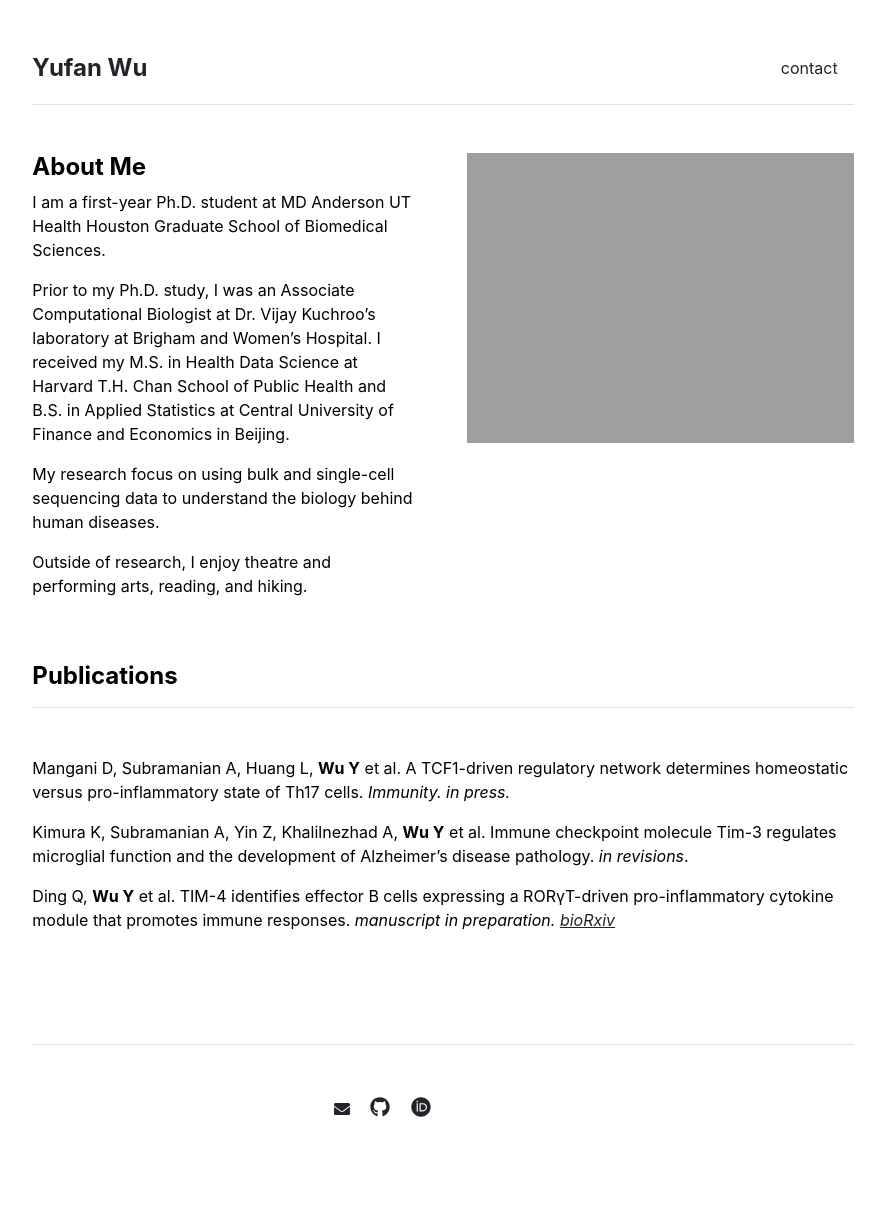
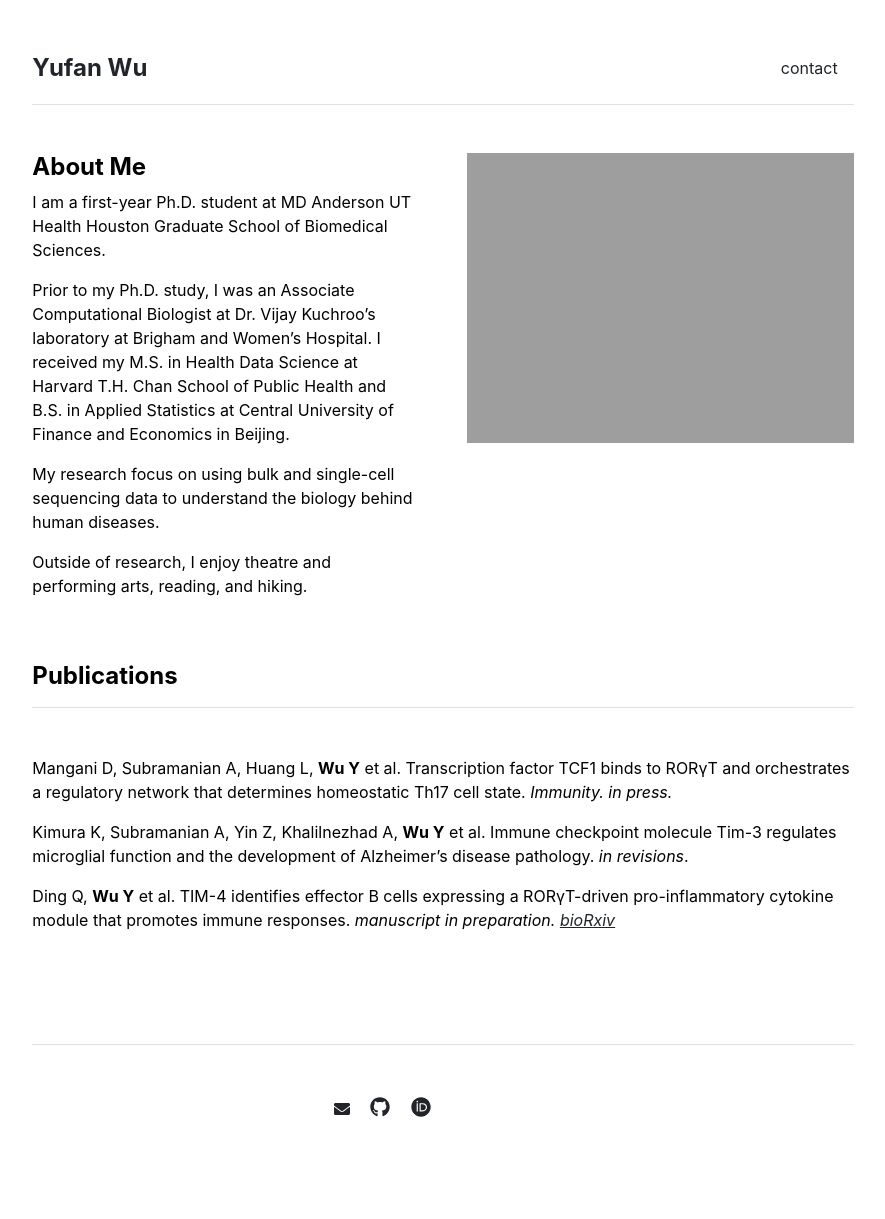
Before and after one commit to YufanWu147/YufanWu147.github.io, a Jekyll site: the page built from index.md, in a window 1280 px wide. Shown: the whole page, without its empty margins (197-1082 px from the left). Built offline with Jekyll 4.4.1, drawn with Linux system fonts in a browser that asks for light colours.

Commit message:
update paper title

```diff
--- a/_data/publications.yml
+++ b/_data/publications.yml
@@ -1,10 +1,10 @@
 featured:
-- {name: 'Mangani D, Subramanian A, Huang L, <b>Wu Y</b> et al. A TCF1-driven regulatory network determines homeostatic versus pro-inflammatory state of Th17 cells. <i>Immunity. in press.</i>'}
+- {name: 'Mangani D, Subramanian A, Huang L, <b>Wu Y</b> et al. Transcription factor TCF1 binds to RORγT and orchestrates a regulatory network that determines homeostatic Th17 cell state. <i>Immunity. in press.</i>'}
 - {name: 'Kimura K, Subramanian A, Yin Z, Khalilnezhad A, <b>Wu Y</b> et al. Immune checkpoint molecule Tim-3 regulates microglial function and the development of Alzheimer’s disease pathology. <i>in revisions</i>.'}
 - {name: "Ding Q, <b>Wu Y</b> et al. TIM-4 identifies effector B cells expressing a RORγT-driven pro-inflammatory cytokine module that promotes immune responses. <i>manuscript in preparation<i>. <a href='https://www.biorxiv.org/content/10.1101/2023.09.22.558524v2'><i>bioRxiv<i/></a>", }
 
 
 index:
-- {name: 'Mangani D, Subramanian A, Huang L, <b>Wu Y</b> et al. A TCF1-driven regulatory network determines homeostatic versus pro-inflammatory state of Th17 cells. <i>Immunity. in press.</i>'}
+- {name: 'Mangani D, Subramanian A, Huang L, <b>Wu Y</b> et al. Transcription factor TCF1 binds to RORγT and orchestrates a regulatory network that determines homeostatic Th17 cell state. <i>Immunity. in press.</i>'}
 - {name: 'Kimura K, Subramanian A, Yin Z, Khalilnezhad A, <b>Wu Y</b> et al. Immune checkpoint molecule Tim-3 regulates microglial function and the development of Alzheimer’s disease pathology. <i>in revisions</i>.'}
 - {name: "Ding Q, <b>Wu Y</b> et al. TIM-4 identifies effector B cells expressing a RORγT-driven pro-inflammatory cytokine module that promotes immune responses. <i>manuscript in preparation<i>. <a href='https://www.biorxiv.org/content/10.1101/2023.09.22.558524v2'><i>bioRxiv<i/></a>", }
```
